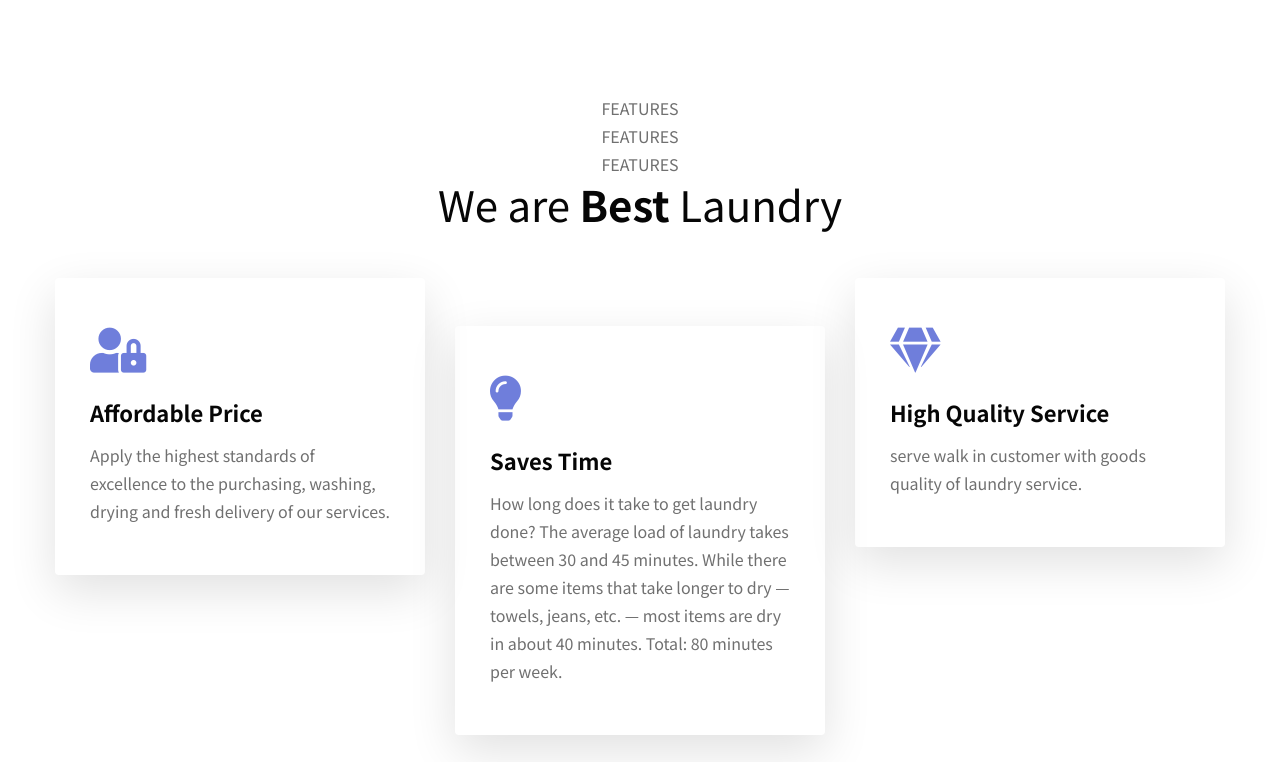
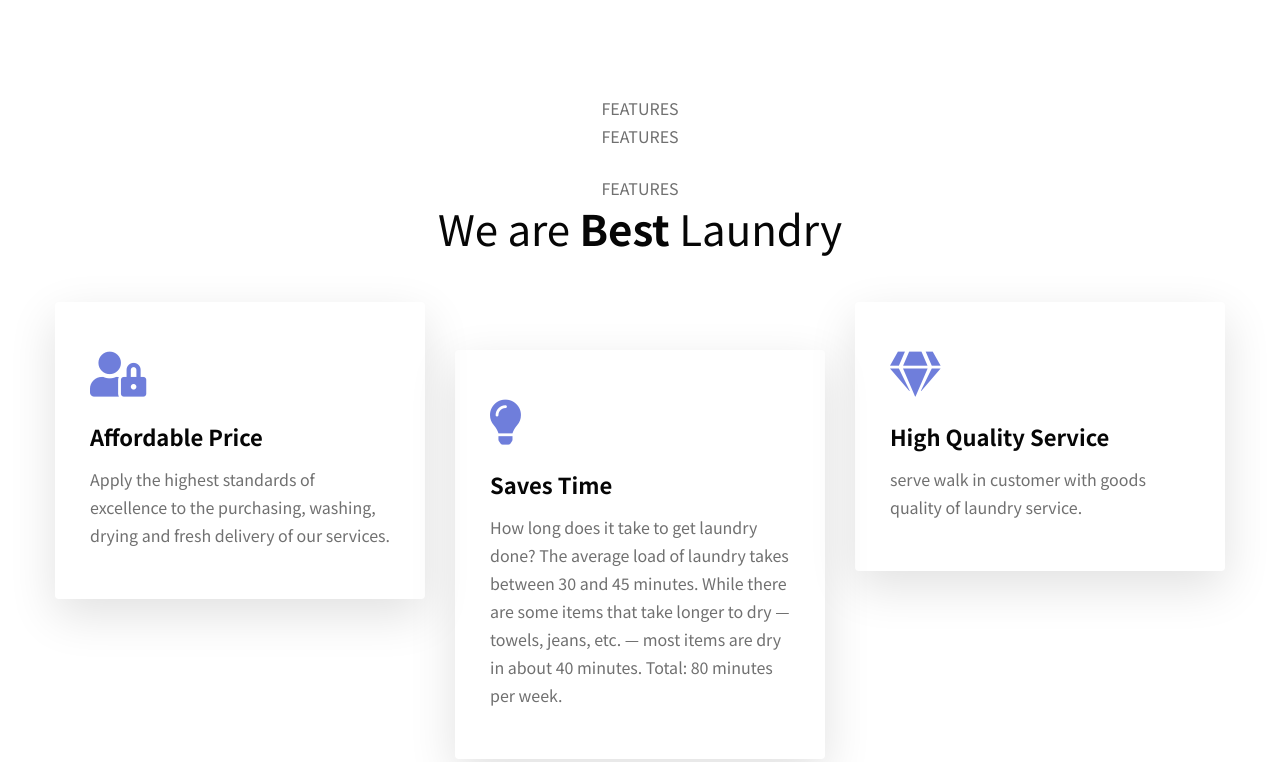
Before and after one commit to ameeridz/eazycleanslaundry, a plain HTML site: page index.html in a window 1280 px wide. Shown: the part 802-1564 px from the top of the page. Drawn offline with Linux system fonts and the light colour scheme.

Commit message:
Update index.html

```diff
--- a/index.html
+++ b/index.html
@@ -94,7 +94,7 @@
         <div class="container py-md-5 py-4">
             <div class="title-main text-center mx-auto mb-5" style="max-width:500px;">
                 <p class="text-uppercase">Features</p>
-                <p class="text-uppercase">Features</p>
+                <p class="text-uppercase">Features</p> <br>
                 <p class="text-uppercase">Features</p>
                 <h3 class="title-style">We are <span>Best</span> Laundry </h3>
             </div>
```
